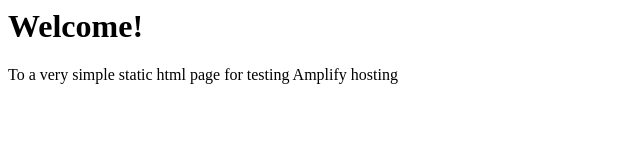
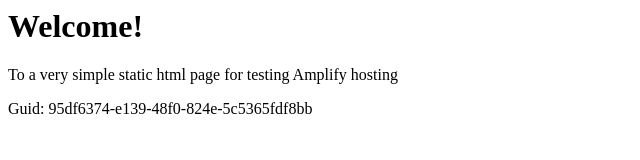
Before and after one commit to aws-aemilia-hkg/Github-PR-Commit-Integration-Test-DoNotTouch-GithubWebhookPreviewCanaryTest-v1-prod-ap-east-1, a website: page src/index.html in a window 1280 px wide. Shown: the whole page, without its empty margins (0-640 px from the left). Drawn offline with Linux system fonts and the light colour scheme.

Commit message:
commit from integ tests

```diff
--- a/src/index.html
+++ b/src/index.html
@@ -1,3 +1,5 @@
+
+
 <html lang="en">
 
 <head>
@@ -10,6 +12,6 @@
 <body>
     <h1>Welcome!</h1>
     <p>To a very simple static html page for testing Amplify hosting</p>
-</body>
+    <p>Guid: 95df6374-e139-48f0-824e-5c5365fdf8bb</p></body>
 
 </html>
```
